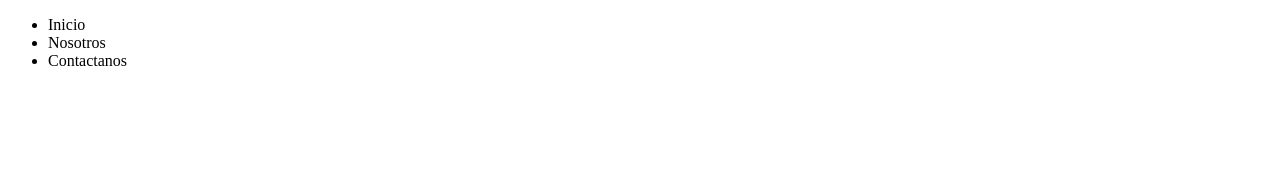
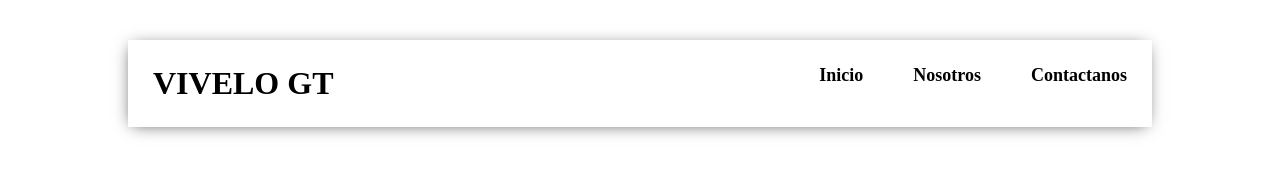
Before and after one commit to Lester1311994/lester1311994.github.io, a plain HTML site: page index.html in a window 1280 px wide. Drawn offline with Linux system fonts and the light colour scheme.

Commit message:
Guardando navegacion

```diff
--- a/css/estilos.css
+++ b/css/estilos.css
@@ -0,0 +1,46 @@
+*{
+    margin:0;
+    padding:0;
+}
+
+.navegador{
+    width: 80%;
+    margin: auto;
+    display: flex;
+    justify-content: space-between;
+}
+.navegador .menu ul{
+    list-style: none;
+    display: flex;
+    flex-direction: row;
+}
+
+.navegador .menu ul li{
+    padding: 25px;
+    font-size: 18px;
+    font-weight: bold;
+}
+
+.navegador .logo{
+    padding: 25px;
+    font-size: 32px;
+    font-weight: bold;
+}
+
+.navegador .menu ul li:hover{
+    color:#03a9f4;
+}
+
+
+.navegador{
+    margin-top :40px;
+    -webkit-box-shadow: -1px 2px 16px -5px rgba(0,0,0,0.75);
+    -moz-box-shadow: -1px 2px 16px -5px rgba(0,0,0,0.75);
+    box-shadow: -1px 2px 16px -5px rgba(0,0,0,0.75);
+}
+
+header{
+    width: 100%;
+    position: absolute;
+    background: #000;
+}
--- a/index.html
+++ b/index.html
@@ -4,12 +4,13 @@
     <meta charset="UTF-8">
     <meta http-equiv="X-UA-Compatible" content="IE=edge">
     <meta name="viewport" content="width=device-width, initial-scale=1.0">
+    <link rel="stylesheet" href="css/estilos.css">
     <title>Document</title>
 </head>
 <body>
-    <nav>
+    <nav class="navegador">
         <div class="logo">
-
+            VIVELO GT
         </div>
         <div class="menu">
             <ul>
```
